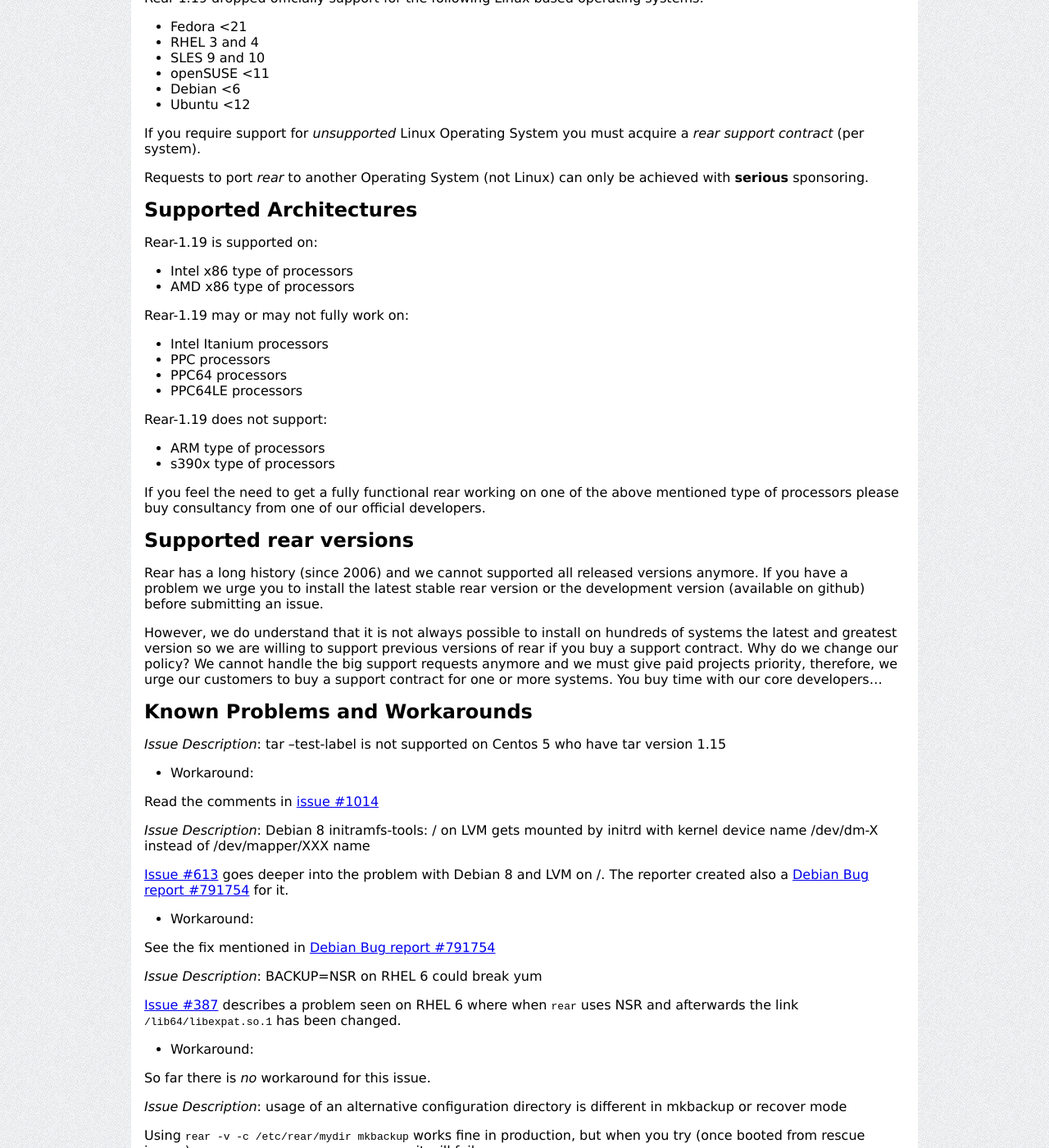
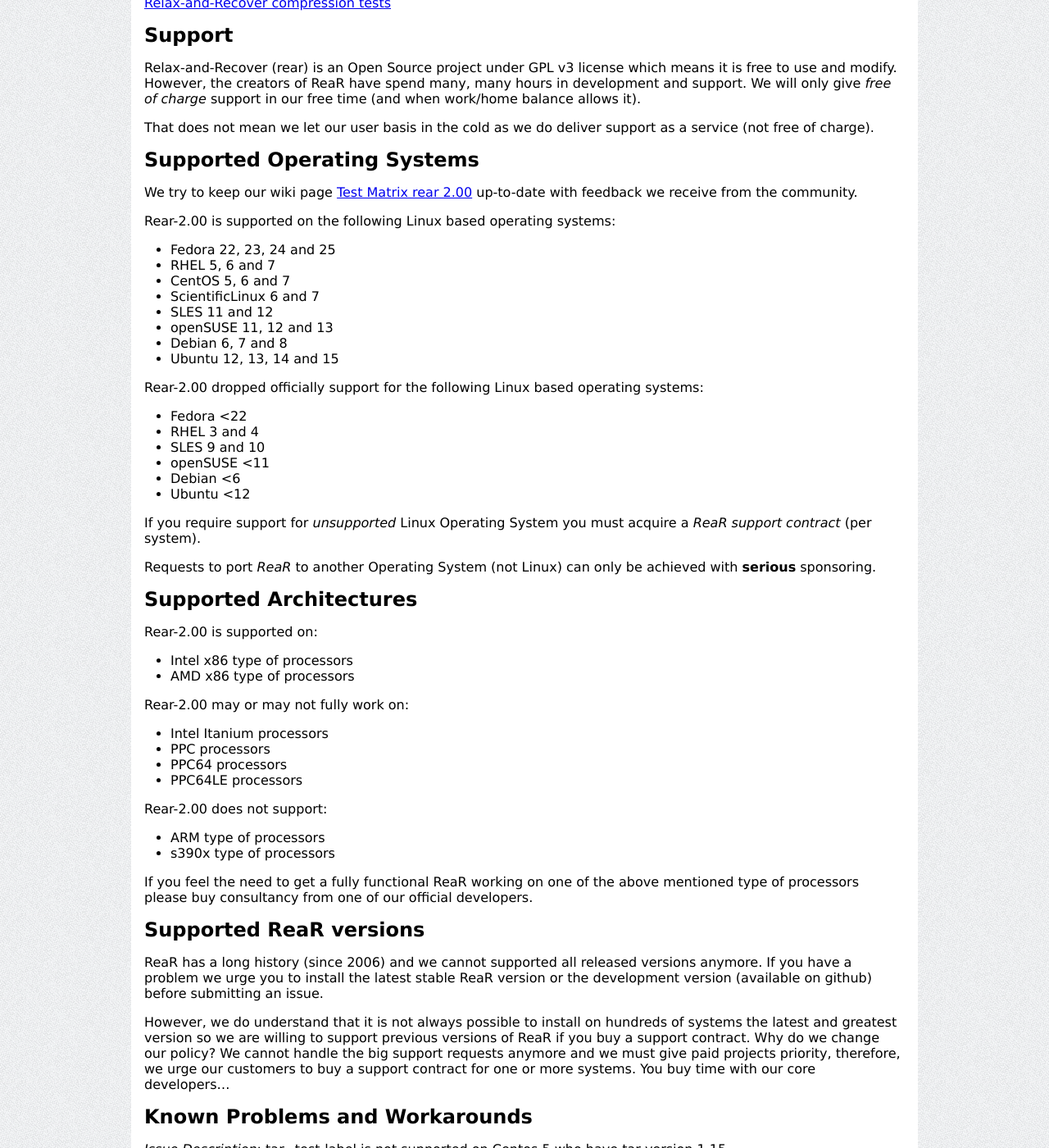
Before and after one commit to rear/rear.github.com, a Jekyll site: the page built from documentation/release-notes-2-00.md, in a window 1280 px wide and 1400 px high, scrolled down 19489 px. Shown: the whole window at 82% size. Built offline with Jekyll 4.4.1, drawn with Linux system fonts in a browser that asks for light colours; comment, search, counter and statistics services are not loaded; some of the changed text lies outside the part shown.

Commit message:
release notes ReaR 2.00 finalized

```diff
--- a/documentation/release-notes-2-00.md
+++ b/documentation/release-notes-2-00.md
@@ -27,7 +27,7 @@
 
 ### Product Features
 The following features are supported on the most recent releases of
-Relax-and-Recover.  Anything labeled as (*NEW!*) was added as the
+Relax-and-Recover.  Anything labeled as (*New*) was added as the
 most recent release. New functionality for previous releases can be
 seen in the next chapter that details each release.
 
@@ -53,15 +53,17 @@
 
 * Multipath support for SAN storage
 
-* UEFI support
+* UEFI support (including UEFI USB booting (*New*))
 
 * Integrates with _internal_ backup solutions such as:
 
    - GNU tar (BACKUP=NETFS, BACKUP_PROG=tar)
-   - GNU tar (BACKUP=NETFS, BACKUP_PROG=tar, BACKUP_TYPE=incremental, FULLBACKUPDAY="Mon") for using incremental backups with a weekly full backup. Be aware, old tar archives will not be removed automatically!
+   - GNU tar (BACKUP=NETFS, BACKUP_PROG=tar, BACKUP_TYPE=incremental, FULLBACKUPDAY="Mon") for using incremental backups with a weekly full backup. Be aware, old tar archives will not be removed automatically! (*New*)
+   - GNU tar (BACKUP=NETFS, BACKUP_PROG=tar, BACKUP_TYPE=differential, FULLBACKUPDAY="Mon") for using differential backups with a weekly full backup. Be aware, old tar archives will not be removed automatically! (*Updated*)
    - GNU tar with openssl encryption (BACKUP=NETFS, BACKUP_PROG=tar, BACKUP_PROG_CRYPT_ENABLED=1)
    - rsync on local devices (BACKUP=NETFS, BACKUP_PROG=rsync), such USB and local disks
    - rsync over the network (BACKUP=RSYNC, BACKUP_PROG=rsync)
+   - Multiple backup methods ([read the documentation](https://github.com/rear/rear/blob/master/doc/user-guide/11-multiple-backups.adoc)) (*New*)
 
 * Integrates with _external_ backup solutions such as:
 
@@ -129,7 +131,7 @@
   deprecated *dr* workflow. The *dr* workflow kept all important
   system information into a directory structure where the new *layout*
   workflow use files to keep the information centralized. The *dr* workflow
-  has been removed in rear v1.14!
+  has been removed in ReaR v1.14!
 
 * External USB booting now uses extlinux instead of syslinux, and
   therefore, the USB disk must first be formatted with an ext2, ext3, ext4
@@ -139,7 +141,7 @@
 
 * VLAN tagging support
 
-* Add timestamp of rear run with rc code to the syslog or messages file; sending mail report is also possible
+* Add timestamp of ReaR run with rc code to the syslog or messages file; sending mail report is also possible
 
 *NOTE*: Features marked *experimental* are prone to change with future releases.
 
@@ -156,13 +158,14 @@
 
 ### Version 2.00 (January 2017)
 
+(*Important Note*) ReaR 2.00
 * Bareos support: add missing directory /var/run/bareos in recovery system (issue #1148)
 
 * Forbid BACKUP_URL=usb for BACKUP_TYPE=incremental/differential (issues #1141 and #1145)
 
-* Improved and added new example configurations (issue #1068)
+* Improved and added new example configurations (issue #1068, #1058)
 
-* Modified/Improved the exit code messages of rear (issues #1089, #1133)
+* Modified/Improved the exit code messages of ReaR (issues #1089, #1133)
 
 * Fix documentation regarding OUTPUT_URL=null (issues #734, #1130)
 
@@ -176,6 +179,27 @@
 * Using RUNTIME_LOGFILE in all scripts as needed (issue #1119)
 
 * New Backup method was added - BORG (issues #1118,
+
+* Multiple backups are now possible (issue #1088, #1102, #1096) - see the [documentation page](https://github.com/rear/rear/blob/master/doc/user-guide/11-multiple-backups.adoc) (*New*)
+
+* Support partitioning and formatting huge USB devices (issue #1105)
+
+* Skip remount async when systemd is used (issue #1097)
+
+* Fixed and enhanced code for multiple ISOs (issue #1081)
+
+* BACKUP_TYPE=incremental (*New*) and BACKUP_TYPE=differential were updated (issue #974, #1069)
+
+* Added support for setting a UUID on XFS with enabled CRC (RHEL 7) (issue #1065)
+
+* Fix for ISO not bootable for SLES11 ppc64 with root LVM (issue #1061)
+
+* PXE booting enhancement with new style of uploading the boot files (issue #193)
+
+* Renumbering the ReaR scripts from 2-digits to 3-digits (issue #1051)
+
+* Improved boot loader detection (issue #1038)
+
 ### Version 1.19.0 (October  2016)
 
 * Save bootloader info from POWER architecture and rebuild initrd after migration (issues #1029, #1031)
@@ -226,7 +250,7 @@
 
 * NFS mount points are not recreated after a recover (issue #818)
 
-* Correcting rear return code handling in auto recover mode (issue #893)
+* Correcting ReaR return code handling in auto recover mode (issue #893)
 
 * Added NFSv4 support for security 'sys' only so far (issue #754)
 
@@ -286,7 +310,7 @@
 
 * Added backup capabilities; getcap and setcap are used to backup and restore (issue #771)
 
-* Correct bash syntax so rear is compatible with bash v3 and v4 (issue #765, #767)
+* Correct bash syntax so ReaR is compatible with bash v3 and v4 (issue #765, #767)
 
 * Added support for new backup method Novastor NovaBACKUP DC (+BACKUP=NBKDC+) (issue #669)
 
@@ -294,7 +318,7 @@
 
 * Example configuration to put backup and rescue image on same ISO image, eg. DVD (issue #430)
 
-* Improved the rear documentation
+* Improved the ReaR documentation
 
 * remove the noatime mount option for cifs mount (issue #752)
 
@@ -346,7 +370,7 @@
 
 * Saved the current mount points and permissions; in order to improve and avoid missing mount points after recovery (issue #619)
 
-* NSR servername not defined causing rear to hang (issue #637)
+* NSR servername not defined causing ReaR to hang (issue #637)
 
 * Removed mingetty as a required package (issue #661)
 
@@ -368,7 +392,7 @@
 
 * Check via NSR if the ISO image is not obsolete (issue #653)
 
-* Added ebiso support within rear (required for UEFI booting with SLES 11 & 12 (issue #657)
+* Added ebiso support within ReaR (required for UEFI booting with SLES 11 & 12 (issue #657)
 
 * FDR/Upstream (BACKUP=FDRUPSTREAM) (*NEW!*) (issue #659)
 
@@ -408,7 +432,7 @@
 * Syslinux version > 5.00 is now supported (ISO and USB output) - works on Debian 8, Ubuntu 15.04 (issue #624)
 
 * Bail out when syslinux/modules are not found in lib/bootloader-functions.sh (issues #467 and #596)
-  You could also define a variable `SYSLINUX_MODULES_DIR` if rear cannot find it automatically (should not be necessary)
+  You could also define a variable `SYSLINUX_MODULES_DIR` if ReaR cannot find it automatically (should not be necessary)
 
 * Support was added for SLES11 on PPC64 hardware (issues #616 and #628)
 
@@ -422,9 +446,9 @@
 
 * Add new variable `NSR_DEFAULT_POOL_NAME` (defaulting to `Default`) to use a different default pool name. Renamed the `RETENTION_TIME` variable to `NSR_RETENTION_TIME` (issue #640)
 
-* rear website shows the user guide which is part of the rear software (linked to GitHub)
+* ReaR website shows the user guide which is part of the ReaR software (linked to GitHub)
 
-* new document 10-integrating-external-backup.adoc which explains the steps to take for a new backup integration into rear
+* new document 10-integrating-external-backup.adoc which explains the steps to take for a new backup integration into ReaR
 
 * All AsciiDoc documentation changed extention from .txt to .adoc
 
@@ -466,11 +490,11 @@
 
 ### Version 1.17.0 (March 2015)
 
-* rear 1.17 introduced a new stage directory (`init`) which is called before any workflow. Can be used for extra initialization code, custom configurations and other stuff that should happen each time that ReaR is used (was added especially for DRLM as plugin for their DRLM variables) (issue #557)
+* ReaR 1.17 introduced a new stage directory (`init`) which is called before any workflow. Can be used for extra initialization code, custom configurations and other stuff that should happen each time that ReaR is used (was added especially for DRLM as plugin for their DRLM variables) (issue #557)
 
 * RHEL 5 could not mount NFS share as `portmap` daemon was not started yet. Reason was that script `verify/NETFS/default/08_start_required_daemons.sh` was executed after the mount test instead of before. (issue #547)
 
-* RHEL 6 on PPC64 architecture has problems with *seclabel* mount option. There was a fix which cuts the *seclabel* mount option (as rear is by default not using SELinux) (issue #545)
+* RHEL 6 on PPC64 architecture has problems with *seclabel* mount option. There was a fix which cuts the *seclabel* mount option (as ReaR is by default not using SELinux) (issue #545)
 
 * [Disaster Recovery Linux Manager (DRLM)](http://drlm.org/) is a new Open Source project to centrally manage Disaster Recovery for Linux. ReaR 1.17 adds support for DRLM with a new configuration option `DRLM_MANAGED=y` (issue #522)
 
@@ -488,7 +512,7 @@
 
 * Increased to start variable from 32768 to 2097152 in script 10_include_partition_code.sh (issue #492)
 
-* Adding /run/resolvconf/resolv.conf (Ubuntu) to rear image when found (issue #520)
+* Adding /run/resolvconf/resolv.conf (Ubuntu) to ReaR image when found (issue #520)
 
 * When using /etc/rear/mappings/ip_addresses IPADDR/cidr must be translated into IPADDR and NETMASK (for RHEL 5 and 6) (issue #460)
 
@@ -498,7 +522,7 @@
 
 * Adding findmnt command to GNU/Linux.conf file; request from https://bugzilla.opensuse.org/show_bug.cgi?id=908854
 
-* BTRFS code has been rewritten by J. Meixner/G. D'haese to get SUSE rear116 fork back into our master tree of rear. BTRFS is now properly recreated on Fedora 20 and 21 and on SLES 12 and openSUSE 13 (issue #233, #497, #538)
+* BTRFS code has been rewritten by J. Meixner/G. D'haese to get SUSE rear116 fork back into our master tree of ReaR. BTRFS is now properly recreated on Fedora 20 and 21 and on SLES 12 and openSUSE 13 (issue #233, #497, #538)
 See also https://bugzilla.opensuse.org/show_bug.cgi?id=908854
 
 * Enhanced the systemd start-up of udev daemons which is different on Fedora 20 and 21 (issue #507, #531)
@@ -530,7 +554,7 @@
 
 * Several fixes in the 10_include_partition_code.sh script (issue #487, #492)
 
-* Being a bit more careful when deleting the outputfs directory when rear finishes (issue #465)
+* Being a bit more careful when deleting the outputfs directory when ReaR finishes (issue #465)
 
 * Add a new config option USE_STATIC_NETWORKING (issue #488)
 
@@ -544,7 +568,7 @@
 
 * Debian packing was improved (issue #474, #484)
 
-* Commercial backup solution Galaxy 10 support added to rear (issue #471)
+* Commercial backup solution Galaxy 10 support added to ReaR (issue #471)
   Also, point in time recovery was implemented (issue #472)
 
 * Fixed the error "unary operator expected with BACKUP_TYPE" (issue #422)
@@ -591,9 +615,9 @@
 
 ### Version 1.16.1 (June 2014)
 
-* The validate rule for `xarg bash -n` changed into `xarg -n bash -n` so that rear is working correctly with older bash version 3 as well. Especially required for SLES 10, SLES 11 and EPEL 5 (issue #410).
+* The validate rule for `xarg bash -n` changed into `xarg -n bash -n` so that ReaR is working correctly with older bash version 3 as well. Especially required for SLES 10, SLES 11 and EPEL 5 (issue #410).
 
-* Adding an updated rear man page and the correct release notes to the 1.16.1 sub-release. In rear 1.16.0 these were forgotten.
+* Adding an updated ReaR man page and the correct release notes to the 1.16.1 sub-release. In ReaR 1.16.0 these were forgotten.
 
 * Code style improvements (issue #409).
 
@@ -611,7 +635,7 @@
 
 * Guessing the bootloader and saving this in a file in the `$VAR_LIB/recovery/bootloader` (will be picke dup during recovery to assist us in selecting the proper bootloader [ grub, grub2, uefi ])
 
-* Various corrections with `BACKYP=RSYNC` method (issue #200 and #366). In rear 1.16 the old and new style are still recognized, but we might drop the old style in later versions.
+* Various corrections with `BACKYP=RSYNC` method (issue #200 and #366). In ReaR 1.16 the old and new style are still recognized, but we might drop the old style in later versions.
 
        OLD STYLE:
        BACKUP_URL=[USER@]HOST:PATH           # using ssh (no rsh)
@@ -634,7 +658,7 @@
 
 * Avoiding CD/DVD type devices to be added in the disklayout.conf file during savelayout (issue #257)
 
-* Removed `mingetty` executable from `REQUIRED_PROGS` list as RHEL 7 does not ship it anymore. `agetty` is getting more and more the standard now and rear will use this one automatically when `mingetty` is absent
+* Removed `mingetty` executable from `REQUIRED_PROGS` list as RHEL 7 does not ship it anymore. `agetty` is getting more and more the standard now and ReaR will use this one automatically when `mingetty` is absent
 
 * New variable in `default.conf` file was defined `BACKUP_TYPE=` (empty is full or incremental; only works with the default `BACKUP_PROG=tar`)
 
@@ -642,7 +666,7 @@
 
 * For TSM a new variable was introduced in `default.conf` file: TSM_RESULT_SAVE (to disable the TSM saving; can be used when you saved the result via `$ISO_URL`, `$OUTPUT_URL`, `$ISO_DIR` or something else)
 
-* `/etc/rear/local.conf` is now empty by default and `/etc/rear/site.conf` now contains `OUTPUT=ISO` setting. This way we are sure that during an upgrade of rear we do not loose our original user settings (local.conf tends te be overwritten).
+* `/etc/rear/local.conf` is now empty by default and `/etc/rear/site.conf` now contains `OUTPUT=ISO` setting. This way we are sure that during an upgrade of ReaR we do not loose our original user settings (local.conf tends te be overwritten).
 
 * Fix for hpacucli where the order logicaldrive and array could be wrong (issue #208)
 
@@ -719,7 +743,7 @@
 
 * Recognize OracleServer as a Fedora derivate
 
-* Added UEFI integration within rear (including booting ISO images)
+* Added UEFI integration within ReaR (including booting ISO images)
 
 * Improved dataprotector GUI interaction (issue #189)
 
@@ -761,7 +785,7 @@
 
 * Packaging - introduction of Makefile; cleanup dr workflow (fix #13, #49)
 
-* Make rear working from checkout of git, w.o.w. path is relocatable (fix #53)
+* Make ReaR working from checkout of git, w.o.w. path is relocatable (fix #53)
 
 * Add bytes_per_inode information for ext* filesystem to layout.conf (fix #86)
 
@@ -1050,18 +1074,18 @@
 
 ## Support
 Relax-and-Recover (rear) is an Open Source project under GPL v3 license which means
-it is free to use and modify. However, the creators of rear have spend many, many hours in
+it is free to use and modify. However, the creators of ReaR have spend many, many hours in
 development and support. We will only give *free of charge* support in our free time (and when work/home balance
 allows it).
 
 That does not mean we let our user basis in the cold as we do deliver support as a service (not free of charge).
 
 ## Supported Operating Systems
-We try to keep our wiki page [Test Matrix rear 1.19](https://github.com/rear/rear/wiki/Test-Matrix-rear-1.19) up-to-date with feedback we receive from the community.
+We try to keep our wiki page [Test Matrix rear 2.00](https://github.com/rear/rear/wiki/Test-Matrix-rear-2.00) up-to-date with feedback we receive from the community.
 
-Rear-1.19 is supported on the following Linux based operating systems:
+Rear-2.00 is supported on the following Linux based operating systems:
 
-* Fedora 21, 22, 23 and 24
+* Fedora 22, 23, 24 and 25
 * RHEL 5, 6 and 7
 * CentOS 5, 6 and 7
 * ScientificLinux 6 and 7
@@ -1070,44 +1094,44 @@
 * Debian 6, 7 and 8
 * Ubuntu 12, 13, 14 and 15
 
-Rear-1.19 dropped officially support for the following Linux based operating systems:
+Rear-2.00 dropped officially support for the following Linux based operating systems:
 
-* Fedora <21
+* Fedora <22
 * RHEL 3 and 4
 * SLES 9 and 10
 * openSUSE <11
 * Debian <6
 * Ubuntu <12
 
-If you require support for *unsupported* Linux Operating System you must acquire a *rear support contract* (per system).
+If you require support for *unsupported* Linux Operating System you must acquire a *ReaR support contract* (per system).
 
-Requests to port *rear* to another Operating System (not Linux) can only be achieved with **serious** sponsoring.
+Requests to port *ReaR* to another Operating System (not Linux) can only be achieved with **serious** sponsoring.
 
 ## Supported Architectures
-Rear-1.19 is supported on:
+Rear-2.00 is supported on:
 
 * Intel x86 type of processors
 * AMD x86 type of processors
 
-Rear-1.19 may or may not fully work on:
+Rear-2.00 may or may not fully work on:
 
 * Intel Itanium processors
 * PPC processors
 * PPC64 processors
 * PPC64LE processors
 
-Rear-1.19 does not support:
+Rear-2.00 does not support:
 
 * ARM type of processors
 * s390x type of processors
 
-If you feel the need to get a fully functional rear working on one of the above mentioned type of processors please buy
+If you feel the need to get a fully functional ReaR working on one of the above mentioned type of processors please buy
 consultancy from one of our official developers.
 
-## Supported rear versions
-Rear has a long history (since 2006) and we cannot supported all released versions anymore. If you have a problem we urge you to install the latest stable rear version or the development version (available on github) before submitting an issue.
+## Supported ReaR versions
+ReaR has a long history (since 2006) and we cannot supported all released versions anymore. If you have a problem we urge you to install the latest stable ReaR version or the development version (available on github) before submitting an issue.
 
-However, we do understand that it is not always possible to install on hundreds of systems the latest and greatest version so we are willing to support previous versions of rear if you buy a support contract. Why do we change our policy? We cannot handle the big support requests anymore and we must give paid projects priority, therefore, we urge our customers to buy a support contract for one or more systems. You buy time with our core developers...
+However, we do understand that it is not always possible to install on hundreds of systems the latest and greatest version so we are willing to support previous versions of ReaR if you buy a support contract. Why do we change our policy? We cannot handle the big support requests anymore and we must give paid projects priority, therefore, we urge our customers to buy a support contract for one or more systems. You buy time with our core developers...
 
 
 ## Known Problems and Workarounds
@@ -1154,7 +1178,7 @@
 
 * Workaround:
 
-At present (release 1.18.x) `genisoimage` cannot produce ISO images that can boot via UEFI on an openSUSE distribution (and also SLES). However, use the [`ebiso`](http://download.opensuse.org/repositories/Archiving:/Backup:/Rear/SLE_11_SP3/x86_64/ebiso-0.1.4-1.x86_64.rpm) package instead to create UEFI ISO images on SLES.
+At present (release 1.18.x and higher) `genisoimage` cannot produce ISO images that can boot via UEFI on an openSUSE distribution (and also SLES). However, use the [`ebiso`](http://download.opensuse.org/repositories/Archiving:/Backup:/Rear/SLE_11_SP3/x86_64/ebiso-0.2.3-1.x86_64.rpm) package instead to create UEFI ISO images on SLES.
 
 *Issue Description*: TSM 7.1.0.0 cp writing dangling symlink libxmlutil-7.1.0.0.so on SLES SP3
 
@@ -1220,4 +1244,4 @@
 
 * Workaround:
 
-Reboot your server before using rear again, which is a good practice anyway after upgrading the GNU/Linux kernel.
+Reboot your server before using ReaR again, which is a good practice anyway after upgrading the GNU/Linux kernel.
```
